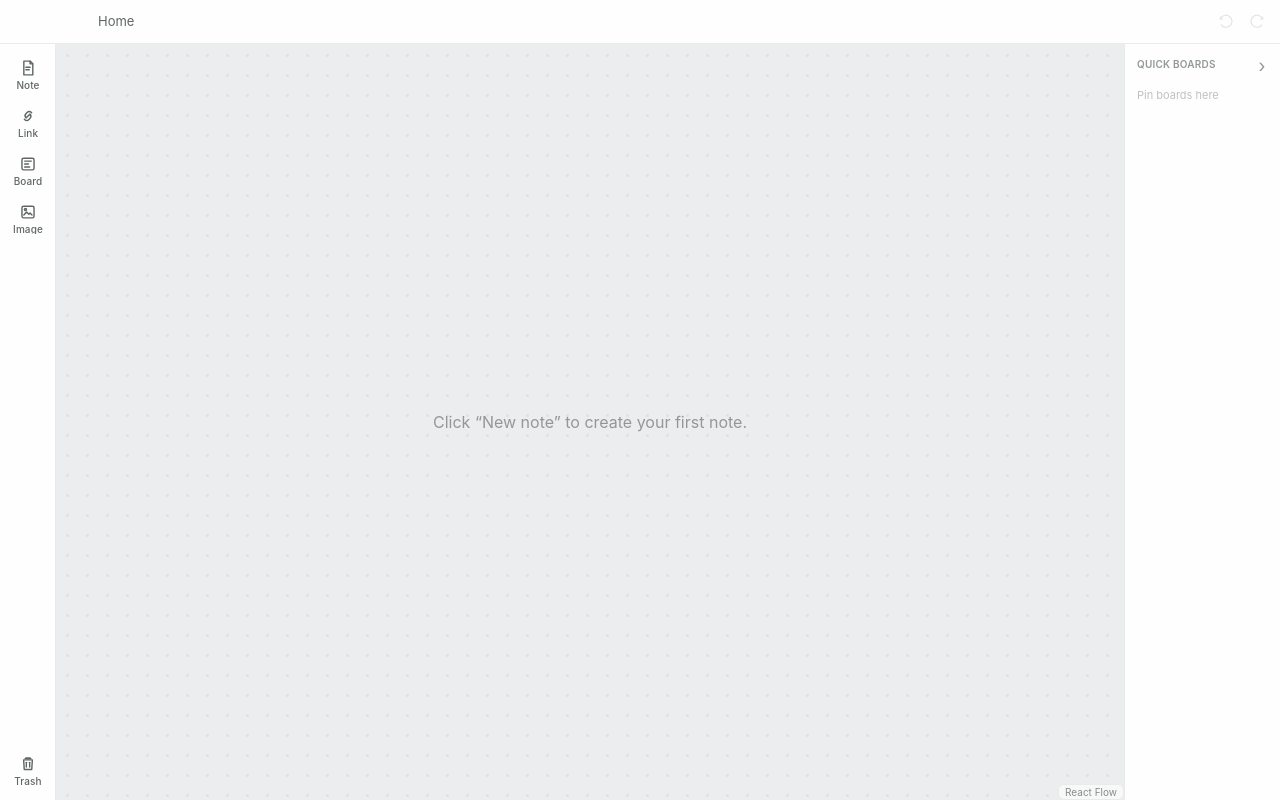
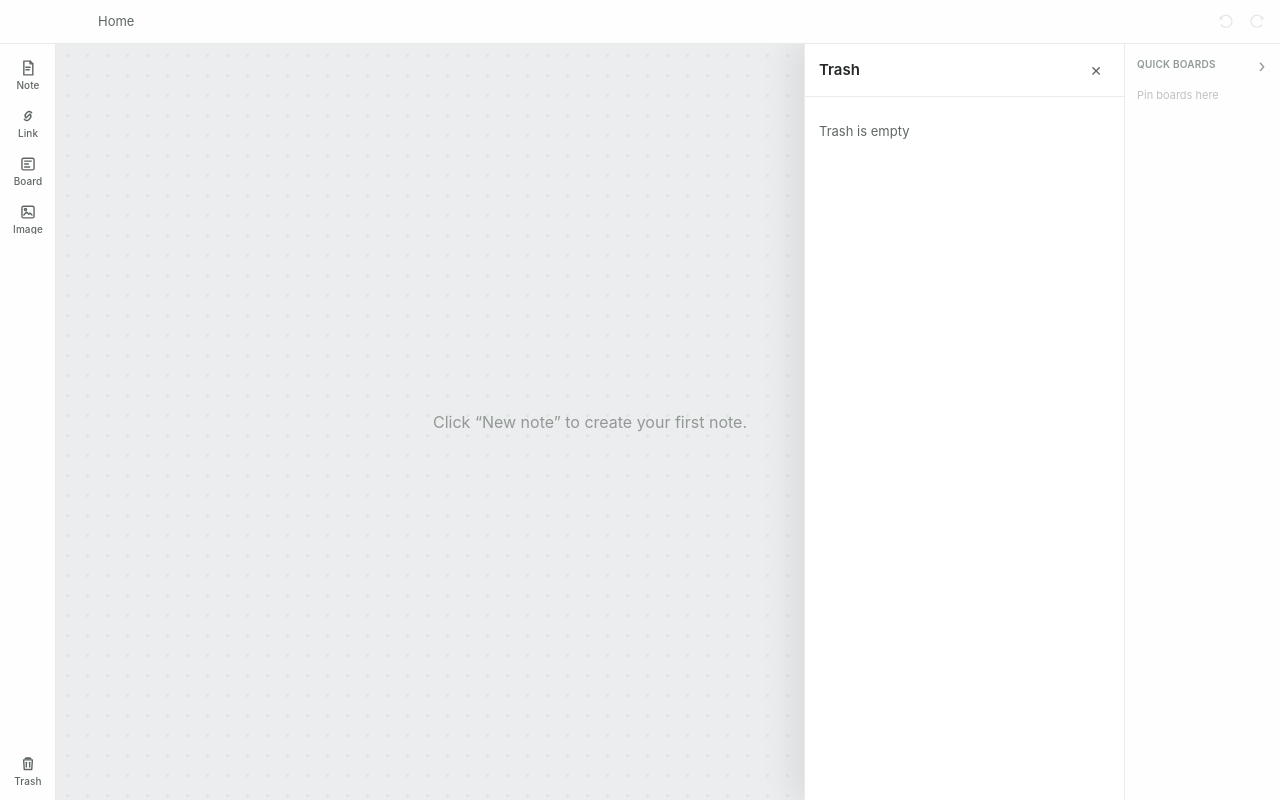
Before and after one commit to butcherbro/MySpace, a React (Vite) app: page / in a window 1280 px wide. Both pictures are taken after a click on the button "Trash". Built offline with nearby package versions, Linux system fonts and the light colour scheme.

Commit message:
feat: add recoverable trash drawer

```diff
--- a/src/App.tsx
+++ b/src/App.tsx
@@ -18,6 +18,7 @@ import { CommandDispatcher } from "./commands/command-dispatcher";
 import { TrashSelectionCommand } from "./commands/trash-commands";
 import { CanvasErrorBanner } from "./components/errors/CanvasErrorBanner";
 import { ToolRail } from "./components/tool-rail/ToolRail";
+import { TrashDrawer } from "./components/trash/TrashDrawer";
 import { plainTextToDocument, documentToPlainText, normalizeDocument } from "./editor/document-codec";
 import { classifyLinkConversion } from "./cards/link/link-conversion";
 import { BoardBreadcrumbs } from "./navigation/BoardBreadcrumbs";
@@ -47,6 +48,7 @@ import type {
   ImageCardDto,
   NoteCardDto,
   QuickBoardDto,
+  TrashSummaryDto,
   WorkspaceGateway,
 } from "./services/workspace-gateway";
 import {
@@ -115,9 +117,13 @@ function App() {
   const [quickBoards, setQuickBoards] = useState<QuickBoardDto[]>([]);
   const [quickBoardsCollapsed, setQuickBoardsCollapsed] = useState(false);
 
-  // Recoverable Trash surface: batch count drives the rail badge; the drawer
-  // (Task 4) consumes the same summary via `loadTrash`.
-  const [trashBatchCount, setTrashBatchCount] = useState(0);
+  // Recoverable Trash surface: the summary drives both the rail badge and the
+  // inspection/restore drawer.
+  const [trashSummary, setTrashSummary] = useState<TrashSummaryDto | null>(null);
+  const [trashLoading, setTrashLoading] = useState(false);
+  const [trashError, setTrashError] = useState<string | null>(null);
+  const [trashOpen, setTrashOpen] = useState(false);
+  const [restoringBatchId, setRestoringBatchId] = useState<string | null>(null);
 
   // Serializes mutations (save/drag) so they never race on a card's revision.
   const queueRef = useRef(new MutationQueue());
@@ -252,25 +258,37 @@ function App() {
     loadQuickBoards();
   }, [loadQuickBoards]);
 
-  // Load the recoverable Trash summary. The badge uses only `batch_count`; the
-  // drawer reuses the full summary. Refreshed on startup, after delete/restore,
-  // and on cross-process refresh.
+  // Load the recoverable Trash summary. The badge and drawer both consume the
+  // full summary. Refreshed on startup, after delete/restore, and on
+  // cross-process refresh. Mirrors `loadQuickBoards` (then/catch chaining) so
+  // state updates stay inside asynchronous callbacks.
   const loadTrash = useCallback(() => {
-    void gateway
+    return gateway
       .listTrash()
-      .then((summary) => setTrashBatchCount(summary.batchCount))
+      .then((summary) => {
+        setTrashSummary(summary);
+        setTrashError(null);
+      })
       .catch((e) => {
-        dispatch({ type: "failed", message: errorMessage(e) });
+        setTrashError(errorMessage(e));
       });
   }, [gateway]);
 
   useEffect(() => {
-    loadTrash();
+    void loadTrash();
   }, [loadTrash]);
 
-  // Task 4 wires this to the recoverable Trash drawer; for now the button only
-  // carries the batch count badge.
-  const handleOpenTrash = useCallback(() => {}, []);
+  const handleOpenTrash = useCallback(() => {
+    setTrashOpen(true);
+    setTrashLoading(true);
+    setTrashError(null);
+    void loadTrash().finally(() => setTrashLoading(false));
+  }, [loadTrash]);
+
+  const handleCloseTrash = useCallback(() => {
+    setTrashOpen(false);
+    setTrashError(null);
+  }, []);
 
   const handleCreateNote = useCallback(
     async (
@@ -860,7 +878,7 @@ function App() {
     try {
       await dispatcher.execute(new TrashSelectionCommand(idGenerator.nextId(), items));
       dispatch({ type: "cardsRemoved", ids: state.selection });
-      loadTrash();
+      void loadTrash();
     } catch (e) {
       dispatch({ type: "failed", message: errorMessage(e) });
     }
@@ -973,7 +991,7 @@ function App() {
       .execute(new TrashSelectionCommand(idGenerator.nextId(), items))
       .then(() => {
         dispatch({ type: "cardsRemoved", ids });
-        loadTrash();
+        void loadTrash();
       })
       .catch((e) => {
         dispatch({ type: "failed", message: errorMessage(e) });
@@ -1306,6 +1324,25 @@ function App() {
     if (board) await navigateTo(board.id);
   }, [board, navigateTo]);
 
+  const handleRestoreTrashBatch = useCallback(
+    async (batchId: string) => {
+      setRestoringBatchId(batchId);
+      try {
+        await gateway.restoreTrashBatch(batchId);
+        setRestoringBatchId(null);
+        await loadTrash();
+        // The restored Board subtree/portal may re-enter the open Board or the
+        // Quick Boards rail; reload both to reconcile.
+        await reloadCurrentBoard();
+        loadQuickBoards();
+      } catch (e) {
+        setRestoringBatchId(null);
+        setTrashError(errorMessage(e));
+      }
+    },
+    [gateway, loadTrash, reloadCurrentBoard, loadQuickBoards],
+  );
+
   const handleWorkspaceUndo = useCallback(async () => {
     try {
       if (await dispatcher.undo()) await reloadCurrentBoard();
@@ -1432,7 +1469,7 @@ function App() {
         if (!cancelled && v !== dataVersionRef.current && board) {
           dataVersionRef.current = v;
           void navigateTo(board.id);
-          loadTrash();
+          void loadTrash();
         }
       });
     }, 3000);
@@ -1580,7 +1617,7 @@ function App() {
           onNewLink={handleCreateLink}
           onNewBoard={() => void handleCreateChildBoard()}
           onAddImage={() => void handleCreateImage()}
-          trashBatchCount={trashBatchCount}
+          trashBatchCount={trashSummary?.batchCount ?? 0}
           onOpenTrash={handleOpenTrash}
         />
       }
@@ -1727,6 +1764,16 @@ function App() {
             onRetry={() => dispatch({ type: "clearError" })}
           />
         )}
+        {trashOpen && (
+          <TrashDrawer
+            summary={trashSummary}
+            loading={trashLoading}
+            error={trashError}
+            restoringBatchId={restoringBatchId}
+            onClose={handleCloseTrash}
+            onRestore={(batchId) => void handleRestoreTrashBatch(batchId)}
+          />
+        )}
         {crossBoardDrag?.phase === "previewing" && crossBoardDrag.ghostCard && (
           <div
             className="cross-board-ghost"
--- /dev/null
+++ b/src/components/trash/TrashDrawer.tsx
@@ -0,0 +1,109 @@
+import type { TrashSummaryDto } from "../../services/workspace-gateway";
+import "./trash-drawer.css";
+
+interface TrashDrawerProps {
+  summary: TrashSummaryDto | null;
+  loading: boolean;
+  error: string | null;
+  restoringBatchId: string | null;
+  onClose: () => void;
+  onRestore: (batchId: string) => void;
+}
+
+function formatDeletedAt(millis: number): string {
+  const date = new Date(millis);
+  if (Number.isNaN(date.getTime())) return "";
+  return date.toLocaleString(undefined, {
+    year: "numeric",
+    month: "short",
+    day: "numeric",
+    hour: "2-digit",
+    minute: "2-digit",
+  });
+}
+
+function batchLabel(boardCount: number, cardCount: number): string {
+  const parts: string[] = [];
+  if (boardCount > 0) parts.push(`${boardCount} ${boardCount === 1 ? "Board" : "Boards"}`);
+  if (cardCount > 0) parts.push(`${cardCount} ${cardCount === 1 ? "card" : "cards"}`);
+  return parts.join(" · ");
+}
+
+export function TrashDrawer({
+  summary,
+  loading,
+  error,
+  restoringBatchId,
+  onClose,
+  onRestore,
+}: TrashDrawerProps) {
+  const empty = !loading && !error && summary && summary.batches.length === 0;
+  const populated = !loading && !error && summary && summary.batches.length > 0;
+
+  return (
+    <div className="trash-drawer" role="dialog" aria-label="Trash" data-testid="trash-drawer">
+      <header className="trash-drawer__header">
+        <h2 className="trash-drawer__title">Trash</h2>
+        <button
+          type="button"
+          className="trash-drawer__close"
+          aria-label="Close Trash"
+          onClick={onClose}
+        >
+          ✕
+        </button>
+      </header>
+      <div className="trash-drawer__body">
+        {loading && <p className="trash-drawer__status">Loading…</p>}
+        {error && (
+          <p className="trash-drawer__error" data-testid="trash-error">
+            {error}
+          </p>
+        )}
+        {empty && <p className="trash-drawer__empty">Trash is empty</p>}
+        {populated && (
+          <ul className="trash-drawer__list">
+            {summary!.batches.map((batch) => {
+              const restoring = restoringBatchId === batch.batchId;
+              return (
+                <li key={batch.batchId} className="trash-drawer__batch" data-testid="trash-batch">
+                  <div className="trash-drawer__batch-meta">
+                    <span className="trash-drawer__batch-counts">
+                      {batchLabel(batch.boardCount, batch.cardCount)}
+                    </span>
+                    <time
+                      className="trash-drawer__batch-time"
+                      dateTime={new Date(batch.deletedAt).toISOString()}
+                    >
+                      {formatDeletedAt(batch.deletedAt)}
+                    </time>
+                  </div>
+                  <ul className="trash-drawer__items">
+                    {batch.items.map((item) => (
+                      <li key={`${batch.batchId}:${item.id}`} className="trash-drawer__item">
+                        <span className={`trash-drawer__kind trash-drawer__kind--${item.kind}`}>
+                          {item.kind}
+                        </span>
+                        <span className="trash-drawer__item-title">
+                          {item.title || "(no title)"}
+                        </span>
+                      </li>
+                    ))}
+                  </ul>
+                  <button
+                    type="button"
+                    className="trash-drawer__restore"
+                    onClick={() => onRestore(batch.batchId)}
+                    disabled={restoring}
+                  >
+                    {restoring ? "Restoring…" : "Restore"}
+                  </button>
+                </li>
+              );
+            })}
+          </ul>
+        )}
+      </div>
+    </div>
+  );
+}
--- /dev/null
+++ b/src/components/trash/trash-drawer.css
@@ -0,0 +1,151 @@
+.trash-drawer {
+  position: absolute;
+  top: 0;
+  right: 0;
+  bottom: 0;
+  width: 320px;
+  display: flex;
+  flex-direction: column;
+  background: var(--paper-raised);
+  border-left: 1px solid var(--edge-subtle);
+  box-shadow: -12px 0 32px rgba(0, 0, 0, 0.08);
+  z-index: 40;
+}
+
+.trash-drawer__header {
+  display: flex;
+  align-items: center;
+  justify-content: space-between;
+  padding: 12px 14px;
+  border-bottom: 1px solid var(--edge-subtle);
+}
+
+.trash-drawer__title {
+  margin: 0;
+  font: 600 15px/1.2 var(--font-ui);
+  color: var(--ink);
+}
+
+.trash-drawer__close {
+  display: grid;
+  place-items: center;
+  width: 28px;
+  height: 28px;
+  border: none;
+  border-radius: var(--radius-control);
+  background: transparent;
+  color: var(--ink-secondary);
+  font-size: 14px;
+  cursor: pointer;
+}
+
+.trash-drawer__close:hover {
+  background: color-mix(in srgb, var(--edge-focus) 8%, transparent);
+  color: var(--ink);
+}
+
+.trash-drawer__body {
+  flex: 1;
+  overflow-y: auto;
+  padding: 12px 14px;
+}
+
+.trash-drawer__status,
+.trash-drawer__empty {
+  color: var(--ink-secondary);
+  font: 400 13px/1.4 var(--font-ui);
+}
+
+.trash-drawer__error {
+  color: var(--danger, #d33);
+  font: 400 13px/1.4 var(--font-ui);
+}
+
+.trash-drawer__list {
+  list-style: none;
+  margin: 0;
+  padding: 0;
+  display: flex;
+  flex-direction: column;
+  gap: 14px;
+}
+
+.trash-drawer__batch {
+  border: 1px solid var(--edge-subtle);
+  border-radius: var(--radius-control);
+  padding: 10px;
+}
+
+.trash-drawer__batch-meta {
+  display: flex;
+  align-items: baseline;
+  justify-content: space-between;
+  gap: 8px;
+  margin-bottom: 8px;
+}
+
+.trash-drawer__batch-counts {
+  font: 600 12px/1.2 var(--font-ui);
+  color: var(--ink);
+}
+
+.trash-drawer__batch-time {
+  font: 400 11px/1.2 var(--font-ui);
+  color: var(--ink-secondary);
+  white-space: nowrap;
+}
+
+.trash-drawer__items {
+  list-style: none;
+  margin: 0 0 8px;
+  padding: 0;
+  display: flex;
+  flex-direction: column;
+  gap: 4px;
+}
+
+.trash-drawer__item {
+  display: flex;
+  align-items: center;
+  gap: 8px;
+}
+
+.trash-drawer__kind {
+  flex: none;
+  min-width: 40px;
+  padding: 1px 6px;
+  border-radius: 999px;
+  background: color-mix(in srgb, var(--edge-focus) 10%, transparent);
+  color: var(--ink-secondary);
+  font: 500 10px/16px var(--font-ui);
+  text-align: center;
+  text-transform: capitalize;
+}
+
+.trash-drawer__item-title {
+  overflow: hidden;
+  text-overflow: ellipsis;
+  white-space: nowrap;
+  font: 400 13px/1.4 var(--font-ui);
+  color: var(--ink);
+}
+
+.trash-drawer__restore {
+  width: 100%;
+  padding: 6px 10px;
+  border: 1px solid var(--edge-subtle);
+  border-radius: var(--radius-control);
+  background: transparent;
+  color: var(--ink);
+  font: 500 12px/1.2 var(--font-ui);
+  cursor: pointer;
+}
+
+.trash-drawer__restore:hover:not(:disabled) {
+  background: color-mix(in srgb, var(--edge-focus) 8%, transparent);
+}
+
+.trash-drawer__restore:disabled {
+  opacity: 0.5;
+  cursor: default;
+}
```
Also changed, not shown: 1 other file (tests, documents, lock files or other folders).
